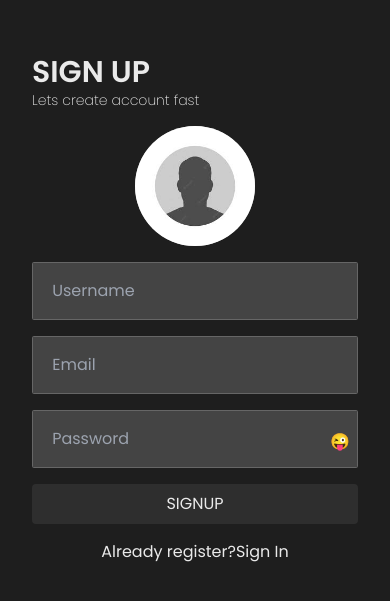
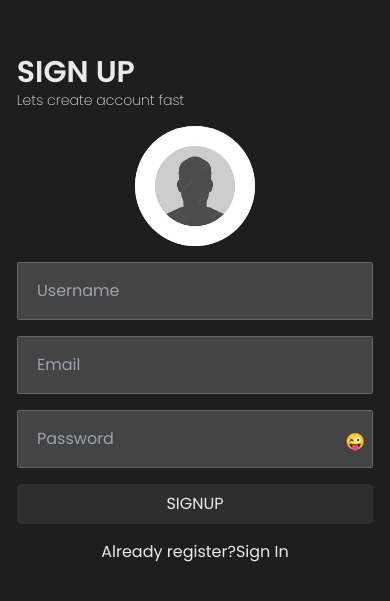
Before and after one commit to AzadTom/RealState-React, a React (Vite) app: page /signup in a window 390 px wide. Shown: the part 113-714 px from the top of the page. Built offline with nearby package versions, Linux system fonts and the light colour scheme.

Commit message:
attaching api

```diff
--- a/src/authentication/Forget.jsx
+++ b/src/authentication/Forget.jsx
@@ -20,7 +20,7 @@ function Forget() {
   return (
     <>
       <div className='flex justify-center items-center h-screen'>
-         <form className='flex flex-col gap-4 sm:bg-[#2E2E2E] p-8 rounded '>
+         <form className='flex flex-col gap-4 sm:bg-[#2E2E2E] p-2 sm:p-8 rounded '>
                 <div>
                 <h2 className='text-3xl font-semibold'>Forget</h2>
                 <p className='text-sm font-thin'>Lets starts with email</p>
--- a/src/authentication/SignIn.jsx
+++ b/src/authentication/SignIn.jsx
@@ -25,7 +25,7 @@ function SignIn() {
   return (
     <>
       <div className='flex justify-center items-center h-screen'>
-         <form className='flex flex-col gap-4 sm:bg-[#2E2E2E] p-8 rounded '>
+         <form className='flex flex-col gap-4 sm:bg-[#2E2E2E] p-2 sm:p-8 rounded '>
                 <div>
                 <h2 className='text-3xl font-semibold'>SIGN IN</h2>
                 <p className='text-sm font-thin'>Lets connect account fast</p>
--- a/src/authentication/SignUp.jsx
+++ b/src/authentication/SignUp.jsx
@@ -47,7 +47,7 @@ function SignUp() {
   return (
     <>
       <div className="flex justify-center items-center h-screen">
-        <form className="flex flex-col gap-4 sm:bg-[#2E2E2E] p-8 rounded ">
+        <form className="flex flex-col gap-4 sm:bg-[#2E2E2E] p-2 sm:p-8 rounded ">
           <div>
             <h2 className="text-3xl font-semibold">SIGN UP</h2>
             <p className="text-sm font-thin">Lets create account fast</p>
```
